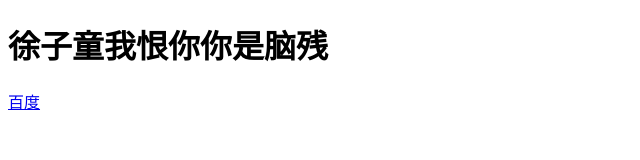
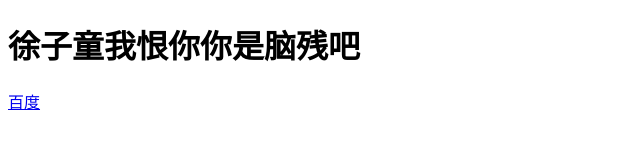
Before and after one commit to mimo0710/new1, a plain HTML site: page new1.html in a window 1280 px wide. Shown: the full height of the page, 0-640 px from the left. Drawn offline with Linux system fonts and the light colour scheme.

Commit message:
徐子童

```diff
--- a/new1.html
+++ b/new1.html
@@ -5,7 +5,7 @@
     <title>张靖第一个网页</title>
 </head>
 <body>
-<h1>徐子童我恨你你是脑残</h1>
+<h1>徐子童我恨你你是脑残吧</h1>
 <a href="http://www.baidu.com" target="_blank">百度</a>
 </body>
 </html>
```
